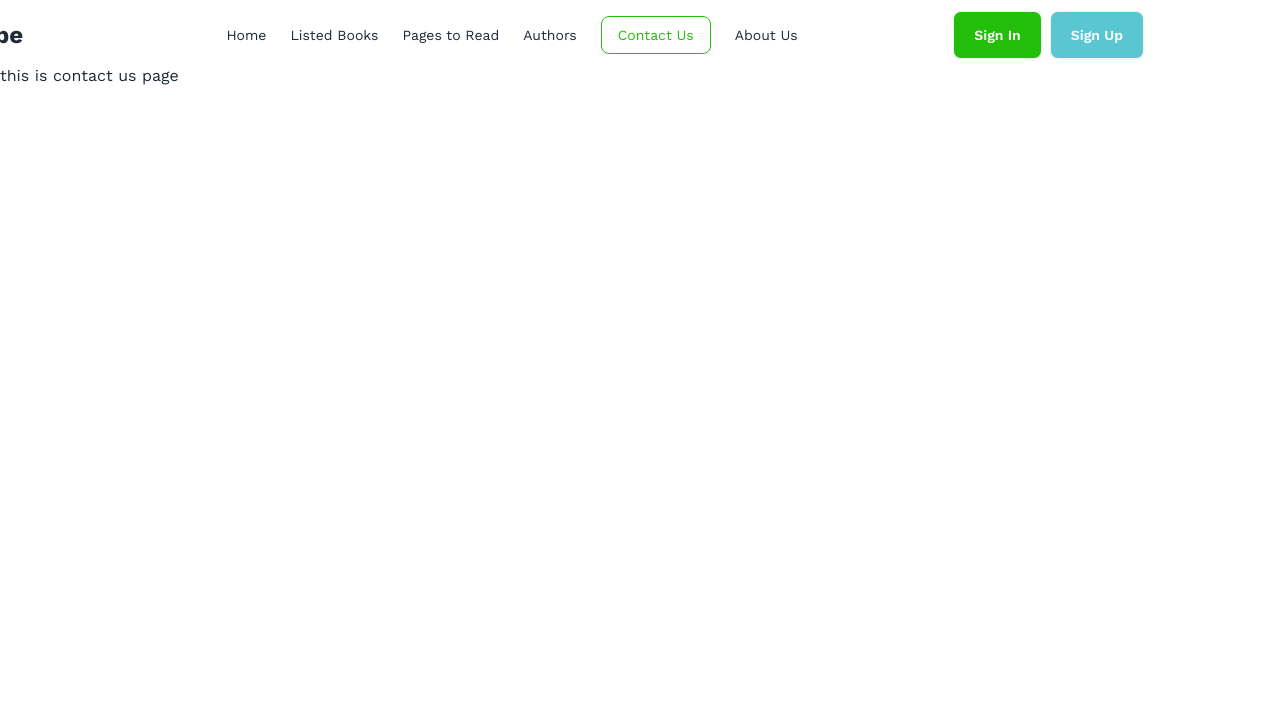
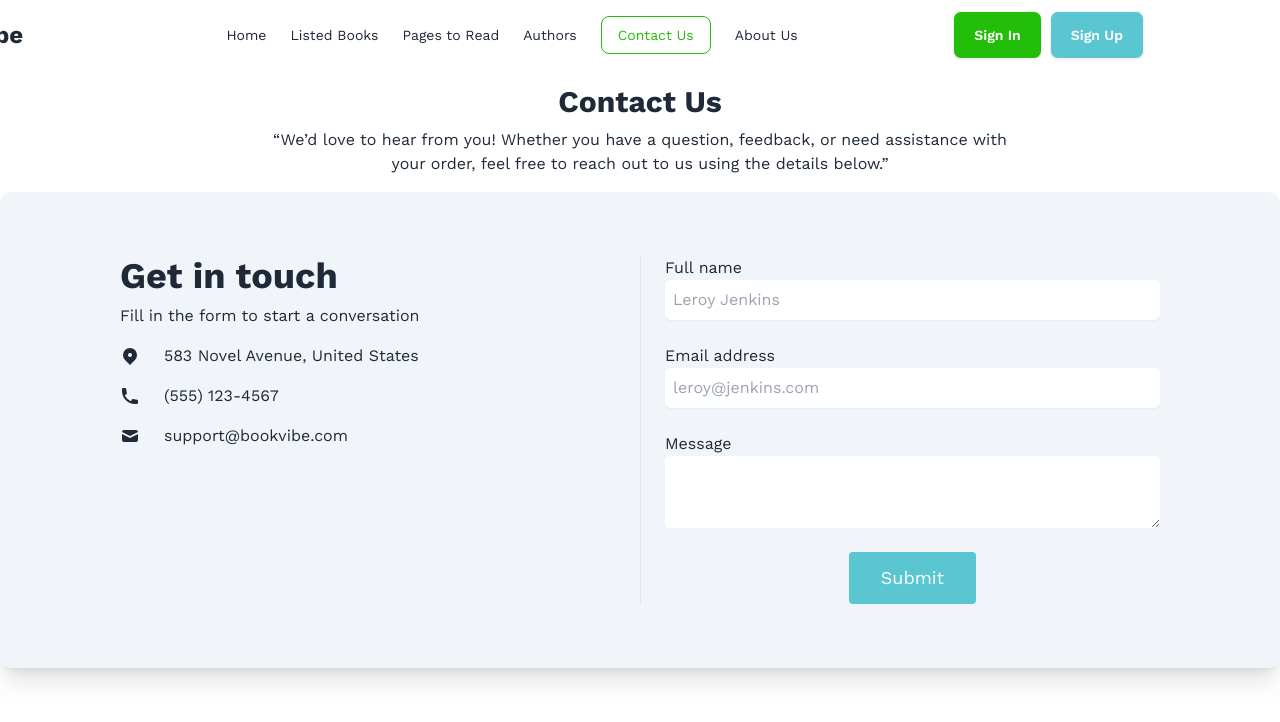
Before and after one commit to sumaiyakhondoker/book-vibe-assignment-8, a React (Vite) app: page /contact in a window 1280 px wide. Shown: the top 722 px of the page. Built offline with nearby package versions, Linux system fonts and the light colour scheme; a web font is replaced by a local one.

Commit message:
contact us route added successfully

```diff
--- a/src/pages/AboutUs.jsx
+++ b/src/pages/AboutUs.jsx
@@ -1,9 +1,15 @@
-
+import { GoDotFill } from "react-icons/go";
 
 const AboutUs = () => {
     return (
-        <div>
-            <h2>this is about us route</h2>
+        <div className="mt-5 px-3 lg:px-0">
+            {/* upper part */}
+            <div className="pb-4 flex flex-col items-center">
+        <h3 className="text-3xl font-bold">About Us</h3>
+        <p className="max-w-4xl mx-auto text-center mt-2">“Welcome to <span className="font-bold">Book Vibe</span> , where every story finds its reader! Our passion is to bring books and readers together, offering a curated collection of timeless classics, contemporary favorites, and hidden gems.</p>
+      </div>
+      {/* lower part */}
+
         </div>
     );
 };
--- a/src/pages/ContactUs.jsx
+++ b/src/pages/ContactUs.jsx
@@ -1,11 +1,108 @@
-
+import toast from "react-hot-toast";
 
 const ContactUs = () => {
-    return (
-        <div>
-            <h2>this is contact us page</h2>
+    const handleSubmit = () =>{
+        toast.success('Submitted Successfully!')
+    }
+  return (
+    <div className="mt-5">
+      {/* upper part */}
+      <div className="pb-4 flex flex-col items-center">
+        <h3 className="text-3xl font-bold">Contact Us</h3>
+        <p className="max-w-3xl mx-auto text-center mt-2">“We’d love to hear from you! Whether you have a question, feedback, or need assistance with your order, feel free to reach out to us using the details below.”</p>
+      </div>
+
+      {/* lower part */}
+      <section className="py-6 lg:py-16    dark:bg-gray-100 dark:text-gray-900  rounded-xl shadow-xl bg-slate-100">
+        <div className="grid max-w-6xl grid-cols-1 px-6 mx-auto lg:px-8 md:grid-cols-2 md:divide-x">
+          <div className="py-6 md:py-0 md:px-6">
+            <h1 className="text-4xl font-bold">Get in touch</h1>
+            <p className="pt-2 pb-4">
+              Fill in the form to start a conversation
+            </p>
+            <div className="space-y-4">
+              <p className="flex items-center">
+                <svg
+                  xmlns="http://www.w3.org/2000/svg"
+                  viewBox="0 0 20 20"
+                  fill="currentColor"
+                  className="w-5 h-5 mr-2 sm:mr-6 "
+                >
+                  <path
+                    fillRule="evenodd"
+                    d="M5.05 4.05a7 7 0 119.9 9.9L10 18.9l-4.95-4.95a7 7 0 010-9.9zM10 11a2 2 0 100-4 2 2 0 000 4z"
+                    clipRule="evenodd"
+                  ></path>
+                </svg>
+                <span>
+                  583 Novel Avenue,  United States
+                </span>
+              </p>
+              <p className="flex items-center">
+                <svg
+                  xmlns="http://www.w3.org/2000/svg"
+                  viewBox="0 0 20 20"
+                  fill="currentColor"
+                  className="w-5 h-5 mr-2 sm:mr-6"
+                >
+                  <path d="M2 3a1 1 0 011-1h2.153a1 1 0 01.986.836l.74 4.435a1 1 0 01-.54 1.06l-1.548.773a11.037 11.037 0 006.105 6.105l.774-1.548a1 1 0 011.059-.54l4.435.74a1 1 0 01.836.986V17a1 1 0 01-1 1h-2C7.82 18 2 12.18 2 5V3z"></path>
+                </svg>
+                <span>(555) 123-4567</span>
+              </p>
+              <p className="flex items-center">
+                <svg
+                  xmlns="http://www.w3.org/2000/svg"
+                  viewBox="0 0 20 20"
+                  fill="currentColor"
+                  className="w-5 h-5 mr-2 sm:mr-6"
+                >
+                  <path d="M2.003 5.884L10 9.882l7.997-3.998A2 2 0 0016 4H4a2 2 0 00-1.997 1.884z"></path>
+                  <path d="M18 8.118l-8 4-8-4V14a2 2 0 002 2h12a2 2 0 002-2V8.118z"></path>
+                </svg>
+                <span>support@bookvibe.com</span>
+              </p>
+            </div>
+          </div>
+          <form
+            noValidate=""
+            className="flex flex-col py-6 space-y-6 md:py-0 md:px-6"
+          >
+            <label className="block">
+              <span className="mb-1">Full name</span>
+              <input
+                type="text"
+                required
+                placeholder="Leroy Jenkins"
+                className="block w-full rounded-md shadow-sm focus:ring focus:ring-opacity-75 focus:dark:ring-violet-600 dark:bg-gray-100 p-2"
+              />
+            </label>
+            <label className="block">
+              <span className="mb-1">Email address</span>
+              <input
+                type="email"
+                required
+                placeholder="leroy@jenkins.com"
+                className="block w-full rounded-md shadow-sm focus:ring focus:ring-opacity-75 focus:dark:ring-violet-600 dark:bg-gray-100 p-2"
+              />
+            </label>
+            <label className="block">
+              <span className="mb-1">Message</span>
+              <textarea
+                rows="3"
+                className="block w-full rounded-md focus:ring focus:ring-opacity-75 focus:dark:ring-violet-600 dark:bg-gray-100"
+              ></textarea>
+            </label>
+            <button onClick={handleSubmit}
+              type="button"
+              className="self-center px-8 py-3 text-lg rounded focus:ring hover:ring focus:ring-opacity-75 bg-[#59C6D2] text-white dark:bg-violet-600 dark:text-gray-50 focus:dark:ring-violet-600 hover:dark:ring-violet-600"
+            >
+              Submit
+            </button>
+          </form>
         </div>
-    );
+      </section>
+    </div>
+  );
 };
 
 export default ContactUs;
```
